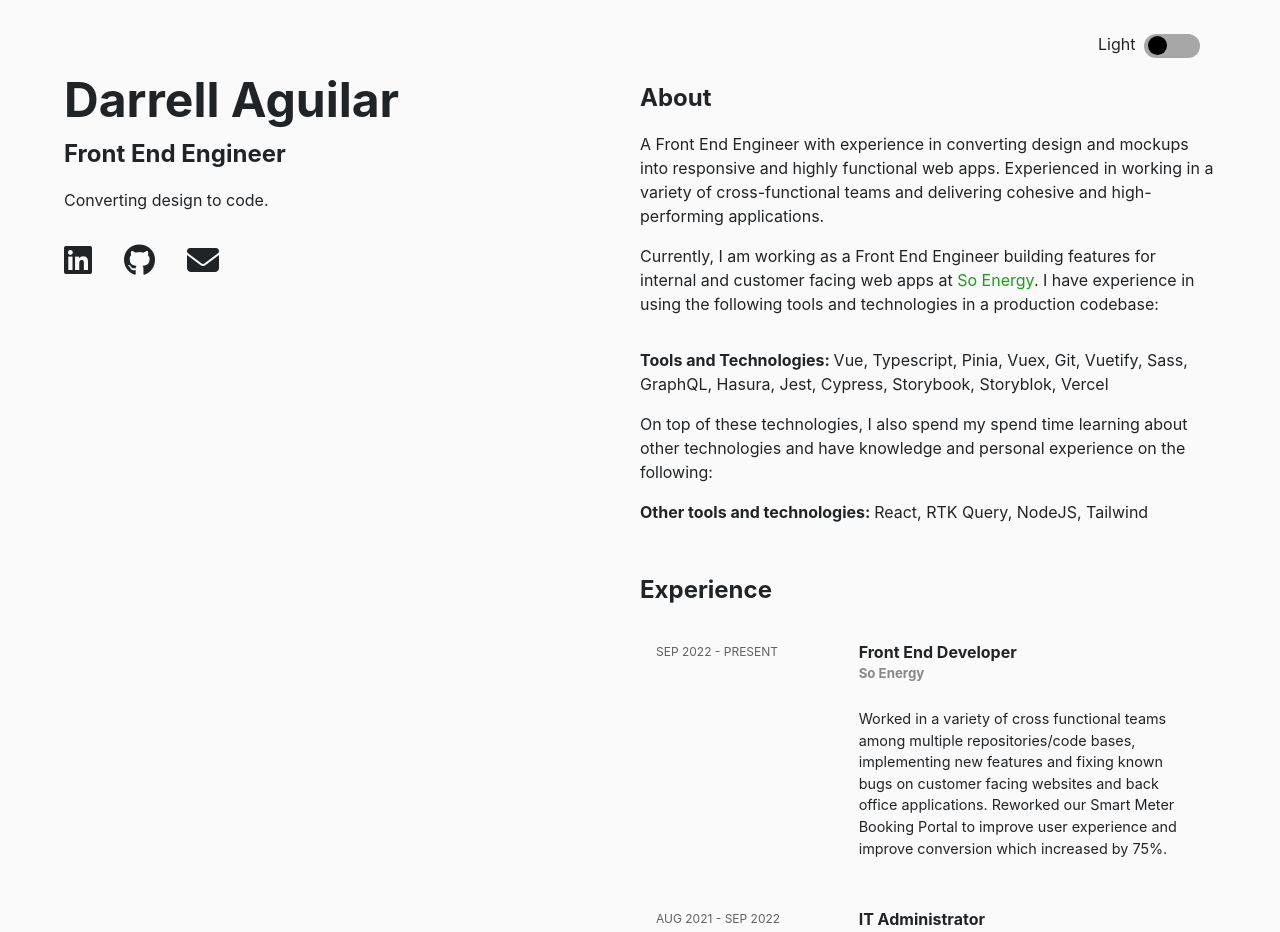
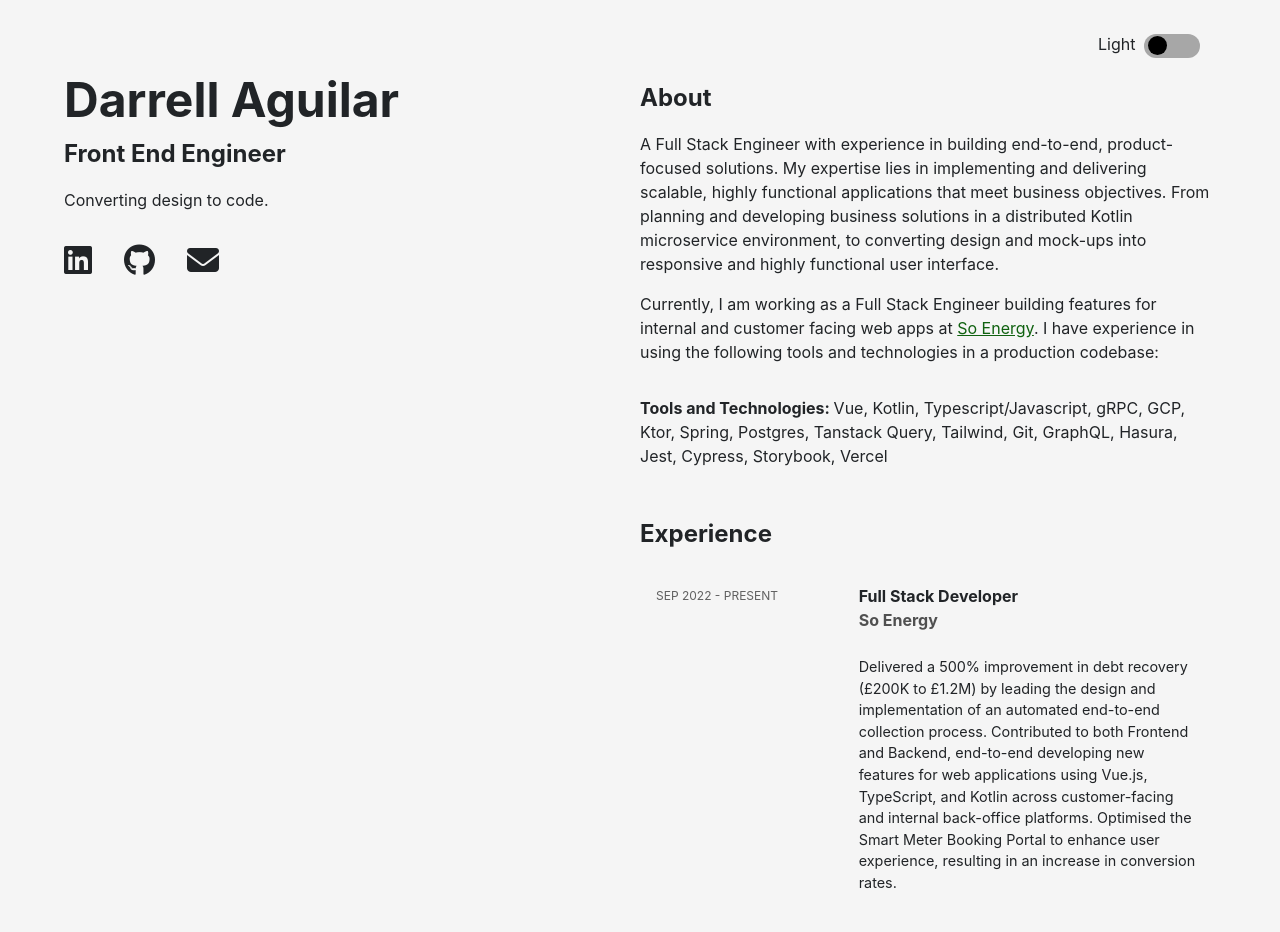
Before and after one commit to darrell-aguilar/portfolio, a Vue app: page / in a window 1280 px wide. Shown: the top 932 px of the page. Built offline with nearby package versions, Linux system fonts and the light colour scheme.

Commit message:
update content and accessibility

```diff
--- a/index.html
+++ b/index.html
@@ -14,7 +14,7 @@
     <title>Darrell Aguilar - Developer</title>
   </head>
   <body>
-    <div id="app"></div>
+    <main id="app"></main>
     <script type="module" src="/src/main.ts"></script>
   </body>
 </html>
--- a/src/assets/experience.json
+++ b/src/assets/experience.json
@@ -2,10 +2,10 @@
   "experience": [
     {
       "company": "So Energy",
-      "role": "Front End Developer",
+      "role": "Full Stack Developer",
       "fromDate": "Sep 2022",
       "toDate": "Present",
-      "highlights": "Worked in a variety of cross functional teams among multiple repositories/code bases, implementing new features and fixing known bugs on customer facing websites and back office applications. Reworked our Smart Meter Booking Portal to improve user experience and improve conversion which increased by 75%."
+      "highlights": "Delivered a 500% improvement in debt recovery (£200K to £1.2M) by leading the design and implementation of an automated end-to-end collection process. Contributed to both Frontend and Backend, end-to-end developing new features for web applications using Vue.js, TypeScript, and Kotlin across customer-facing and internal back-office platforms. Optimised the Smart Meter Booking Portal to enhance user experience, resulting in an increase in conversion rates."
     },
     {
       "company": "Precision Proco",
--- a/src/assets/projects.json
+++ b/src/assets/projects.json
@@ -2,6 +2,7 @@
   "projects": [
     {
       "image": "images/vuesweeper.png",
+      "image_alt": "Vue Minesweeper",
       "title": "VueSweeper",
       "source_code": "https://github.com/darrell-aguilar/vuesweeper",
       "url": "https://vuesweeper.vercel.app/",
@@ -10,27 +11,12 @@
     },
     {
       "image": "/images/pokemon.png",
+      "image_alt": "Pokemon image",
       "title": "Pokemon Database",
       "source_code": "https://github.com/darrell-aguilar/pokemonDB",
       "url": "https://pokemon-db-one.vercel.app/",
       "technologies": ["React", "RTK Query", "Typescript", "React Router"],
       "info": "A React-Redux project using the PoKemon API and allows the user to view, search and filter PoKemon."
-    },
-    {
-      "image": "/images/Cook-book.png",
-      "title": "Cook Book",
-      "source_code": "https://github.com/darrell-aguilar/Cook-book",
-      "url": "",
-      "technologies": ["React", "NodeJS", "MongoDB", "BootStrap"],
-      "info": "Full stack app using the Spoonacular API. React for the Front End, with Express/NodeJS for the backend with authentication in place. MongoDB used for the Database for storing user credentials, favourites and caching data from API calls."
-    },
-    {
-      "image": "/images/rock-paper-scissors.png",
-      "title": "Rock, Paper, Scissors",
-      "source_code": "https://github.com/darrell-aguilar/rock-paper-scissors",
-      "url": "",
-      "technologies": ["React", "CSS"],
-      "info": "A Rock, Paper, Scissors game built using React."
     }
   ]
 }
--- a/src/components/About.vue
+++ b/src/components/About.vue
@@ -2,13 +2,15 @@
   <div class="about">
     <h2 class="about_header">About</h2>
     <p class="about_paragraph">
-      A Front End Engineer with experience in converting design and mockups into
-      responsive and highly functional web apps. Experienced in working in a
-      variety of cross-functional teams and delivering cohesive and
-      high-performing applications.
+      A Full Stack Engineer with experience in building end-to-end,
+      product-focused solutions. My expertise lies in implementing and
+      delivering scalable, highly functional applications that meet business
+      objectives. From planning and developing business solutions in a
+      distributed Kotlin microservice environment, to converting design and
+      mock-ups into responsive and highly functional user interface.
     </p>
     <p class="about_paragraph">
-      Currently, I am working as a Front End Engineer building features for
+      Currently, I am working as a Full Stack Engineer building features for
       internal and customer facing web apps at
       <span><a class="about_link" href="https://so.energy">So Energy</a></span
       >. I have experience in using the following tools and technologies in a
@@ -16,18 +18,9 @@
     </p>
     <div class="about_tech">
       <p class="about_paragraph about_highlight">
-        <span class="about_list">Tools and Technologies: </span>Vue, Typescript,
-        Pinia, Vuex, Git, Vuetify, Sass, GraphQL, Hasura, Jest, Cypress,
-        Storybook, Storyblok, Vercel
-      </p>
-      <p class="about_paragraph">
-        On top of these technologies, I also spend my spend time learning about
-        other technologies and have knowledge and personal experience on the
-        following:
-      </p>
-      <p class="about_paragraph about_highlight">
-        <span class="about_list">Other tools and technologies: </span> React,
-        RTK Query, NodeJS, Tailwind
+        <span class="about_list">Tools and Technologies: </span>Vue, Kotlin,
+        Typescript/Javascript, gRPC, GCP, Ktor, Spring, Postgres, Tanstack
+        Query, Tailwind, Git, GraphQL, Hasura, Jest, Cypress, Storybook, Vercel
       </p>
     </div>
   </div>
@@ -43,6 +36,8 @@ export default defineComponent({
 
 <style scoped lang="scss">
 .about {
+  padding-top: 5rem;
+
   @include fade-in-content;
 
   @include sm {
@@ -53,7 +48,6 @@ export default defineComponent({
     padding-top: 1rem;
   }
 
-  padding-top: 5rem;
   &_header {
     font-size: 1.5rem;
   }
@@ -64,6 +58,7 @@ export default defineComponent({
 
   &_link {
     color: var(--green);
+    text-decoration: underline;
   }
 
   &_tech {
--- a/src/components/Card.vue
+++ b/src/components/Card.vue
@@ -16,15 +16,15 @@ export default defineComponent({
 .card {
   padding: 1rem;
   margin-bottom: 1rem;
+  display: grid;
+  grid-template-columns: 1fr;
+  gap: 0.5rem;
 
   &:hover {
     transition: all 0.3s ease-in-out;
     background-color: var(--hover-background);
     border-radius: 5px;
   }
-  display: grid;
-  grid-template-columns: 1fr;
-  gap: 0.5rem;
 
   @include sm {
     grid-template-columns: 1fr 2fr;
--- a/src/components/Experience.vue
+++ b/src/components/Experience.vue
@@ -1,6 +1,6 @@
 <template>
   <div class="experience">
-    <h1 class="experience_header">Experience</h1>
+    <h2 class="experience_header">Experience</h2>
     <Card
       v-for="exp in experience"
       :key="exp.company"
@@ -15,7 +15,7 @@
       </div>
       <div class="experience_content">
         <h3 class="experience_role">{{ exp.role }}</h3>
-        <h5 class="experience_company">{{ exp.company }}</h5>
+        <h4 class="experience_company">{{ exp.company }}</h4>
         <p class="experience_info">
           {{ exp.highlights }}
         </p>
@@ -44,7 +44,9 @@ export default defineComponent({
 
 <style scoped lang="scss">
 .experience {
-  ::v-deep .card {
+  padding-top: 3rem;
+  @include fade-in-content;
+  :deep(.card) {
     &:hover {
       & .experience_role {
         transition: all 0.3s ease-in-out;
@@ -52,9 +54,6 @@ export default defineComponent({
       }
     }
   }
-  @include fade-in-content;
-
-  padding-top: 3rem;
 
   &_header {
     font-size: 1.5rem;
--- a/src/components/Intro.vue
+++ b/src/components/Intro.vue
@@ -9,13 +9,19 @@
         <p class="intro_text">Converting design to code.</p>
       </div>
       <div class="intro_links">
-        <a href="https://linkedin.com/in/darrell-aguilar">
+        <a
+          href="https://linkedin.com/in/darrell-aguilar"
+          aria-label="Link to LinkedIn profile"
+        >
           <i class="intro_icon fa-brands fa-linkedin"></i>
         </a>
-        <a href="https://github.com/darrell-aguilar">
+        <a
+          href="https://github.com/darrell-aguilar"
+          aria-label="Link to Github"
+        >
           <i class="intro_icon fa-brands fa-github"></i>
         </a>
-        <a href="mailto:darrell029@gmail.com">
+        <a href="mailto:darrell029@gmail.com" aria-label="Link to email">
           <i class="intro_icon fa-solid fa-envelope"></i>
         </a>
       </div>
@@ -34,11 +40,12 @@ export default defineComponent({
 <style scoped lang="scss">
 .intro {
   &_container {
+    position: static;
+    top: 2rem;
+
     @include lg {
       position: sticky;
     }
-    position: static;
-    top: 2rem;
   }
 
   &_content {
--- a/src/components/Projects.vue
+++ b/src/components/Projects.vue
@@ -1,6 +1,6 @@
 <template>
   <div class="projects">
-    <h1 class="projects_header">Projects</h1>
+    <h2 class="projects_header">Projects</h2>
     <Card
       v-for="proj in projects"
       :key="proj.title"
@@ -8,7 +8,7 @@
       type="image"
     >
       <div class="projects_image">
-        <img :src="proj.image" />
+        <img :src="proj.image" :alt="proj.image_alt" />
       </div>
       <div class="projects_content">
         <h3 class="projects_title">{{ proj.title }}</h3>
@@ -64,10 +64,8 @@ export default defineComponent({
 
 <style scoped lang="scss">
 .projects {
+  padding-top: 3rem;
   @include fade-in-content;
-
-  padding-top: 3rem;
-
   &_header {
     font-size: 1.5rem;
     margin-bottom: 1rem;
@@ -137,6 +135,7 @@ export default defineComponent({
     padding: 0.25rem 1rem;
     background-color: var(--grey-3);
     color: var(--green);
+    font-weight: 500;
   }
 }
 </style>
--- a/src/styles/variables.scss
+++ b/src/styles/variables.scss
@@ -48,23 +48,23 @@ $x-large: "1280px";
 
 // light theme colours
 $light-theme-text: #212427;
-$light-theme-bg: #fafafa;
-$light-theme-green: rgb(21, 163, 21);
-$light-theme-grey-1: rgba(87, 87, 87, 0.7);
-$light-theme-grey-2: rgb(63, 63, 63);
-$light-theme-grey-3: rgba(93, 92, 92, 0.1);
-$light-theme-grey-4: rgba(80, 80, 80, 0.9);
-$light-theme-hover-background: rgba(222, 222, 222, 0.9);
+$light-theme-bg: #f5f5f5;
+$light-theme-green: #0f610f;
+$light-theme-grey-1: #333333d9;
+$light-theme-grey-2: #3f3f3f;
+$light-theme-grey-3: #5d5c5c1a;
+$light-theme-grey-4: #505050e6;
+$light-theme-hover-background: #dededee6;
 
 // dark theme colours
-$dark-theme-text: white;
-$dark-theme-bg: rgba(16, 19, 25, 0.4);
-$dark-theme-green: rgb(167, 255, 73);
-$dark-theme-grey-1: rgba(185, 184, 184, 0.7);
-$dark-theme-grey-2: rgb(153, 153, 153);
-$dark-theme-grey-3: rgb(255, 255, 255, 0.2);
-$dark-theme-grey-4: rgba(190, 190, 190, 0.7);
-$dark-theme-hover-background: rgb(34, 37, 45, 0.9);
+$dark-theme-text: #ffffff;
+$dark-theme-bg: #101319;
+$dark-theme-green: #a7ff49;
+$dark-theme-grey-1: #b9b8b8b3;
+$dark-theme-grey-2: #999999;
+$dark-theme-grey-3: #ffffff33;
+$dark-theme-grey-4: #bebebeb3;
+$dark-theme-hover-background: #22252de6;
 
 // colours
 [data-theme="light"] {
--- a/src/utils/types.ts
+++ b/src/utils/types.ts
@@ -8,6 +8,7 @@ export interface ICardProps {
 
 export interface ICardImageProps {
   image: string
+  image_alt: string
   title: string
   source_code: string
   url?: string
```
